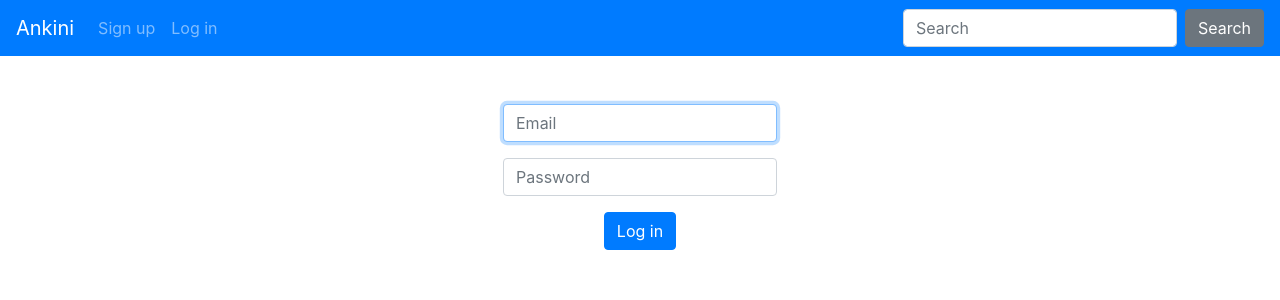
After one commit to abhiyanbeta/ankini-app, a Flask app: page /login in a window 1280 px wide. The commit adds this page. Shown: the top 300 px of the page. Run offline with Flask 2, Linux system fonts and the light colour scheme; some libraries are stand-ins or nearby versions.

Commit message:
Implement log in and log out

```diff
--- a/application.py
+++ b/application.py
@@ -92,6 +92,33 @@ def register():
 		return render_template("signup.html")
 
 
+# Log in
+@app.route("/login", methods=["GET", "POST"])
+def login():
+	session.clear()  # Clear any pre-existing session
+	# Error-checking for email and password
+	if request.method == "POST":
+		if not request.form.get("email"):
+			return apology("Enter your email address")
+		elif not request.form.get("password"):
+			return apology("Enter your password")
+		# Check if user exists and password is correct
+		rows = db.execute("SELECT * FROM users WHERE email = :email",
+							email=request.form.get("email"))
+		if len(rows) != 1 or not check_password_hash(rows[0]["password"], request.form.get("password")):
+			return apology("Invalid email address or password")
+		# Remember which user has logged in and redirect to homepage
+		session["user_id"] = rows[0]["user_id"]
+		return redirect("/")
+	else:  # Page reached via GET method
+		return render_template("login.html")
+
+# Log out
+@app.route("/logout")
+def logout():
+	session.clear()
+	return redirect("/")
+
 # Testing SQL database
 @app.route("/sqltable")
 def sqltable():
--- a/templates/layout.html
+++ b/templates/layout.html
@@ -40,18 +40,12 @@
         <!-- TODO -->
         {% if session.user_id %}
           <ul class="navbar-nav mr-auto">
-            <li class="nav-item active">
-              <a class="nav-link" href="#">Home <span class="sr-only">(current)</span></a>
-            </li>
-            <li class="nav-item">
-              <a class="nav-link" href="#">Features</a>
-            </li>
-            <li class="nav-item">
-              <a class="nav-link" href="#">Pricing</a>
-            </li>
-            <li class="nav-item">
-              <a class="nav-link" href="#">About</a>
-            </li>
+            <li class="nav-item active"><a class="nav-link" href="#">Home <span class="sr-only">(current)</span></a></li>
+            <li class="nav-item"><a class="nav-link" href="#">Features</a></li>
+            <li class="nav-item"><a class="nav-link" href="#">Pricing</a></li>
+            <li class="nav-item"><a class="nav-link" href="#">About</a></li>
+
+            <!-- Dropdown nav item -->
             <li class="nav-item dropdown">
               <a class="nav-link dropdown-toggle" data-toggle="dropdown" href="#" role="button" aria-haspopup="true" aria-expanded="false">Dropdown</a>
               <div class="dropdown-menu">
@@ -62,9 +56,13 @@
                 <a class="dropdown-item" href="#">Separated link</a>
               </div>
             </li>
+
+            <!-- Log out nav item -->
+            <li class="nav-item"><a class="nav-link" href="/logout">Log out</a></li>
+
           </ul>
 
-        <!-- Display following navigation items if user not logged in -->
+        <!-- Display following navigation items if user NOT logged in -->
         <!-- TODO set correct links -->
         {% else %}
           <ul class="navbar-nav mr-auto">
--- /dev/null
+++ b/templates/login.html
@@ -0,0 +1,17 @@
+{% extends "layout.html" %}
+
+{% block title %}
+    Log In
+{% endblock %}
+
+{% block main %}
+    <form action="/login" method="post">
+        <div class="form-group">
+            <input autocomplete="off" autofocus class="form-control" name="email" placeholder="Email" type="email">
+        </div>
+        <div class="form-group">
+            <input class="form-control" name="password" placeholder="Password" type="password">
+        </div>
+        <button class="btn btn-primary" type="submit">Log in</button>
+    </form>
+{% endblock %}
```
Also changed, not shown: 2 other files.
